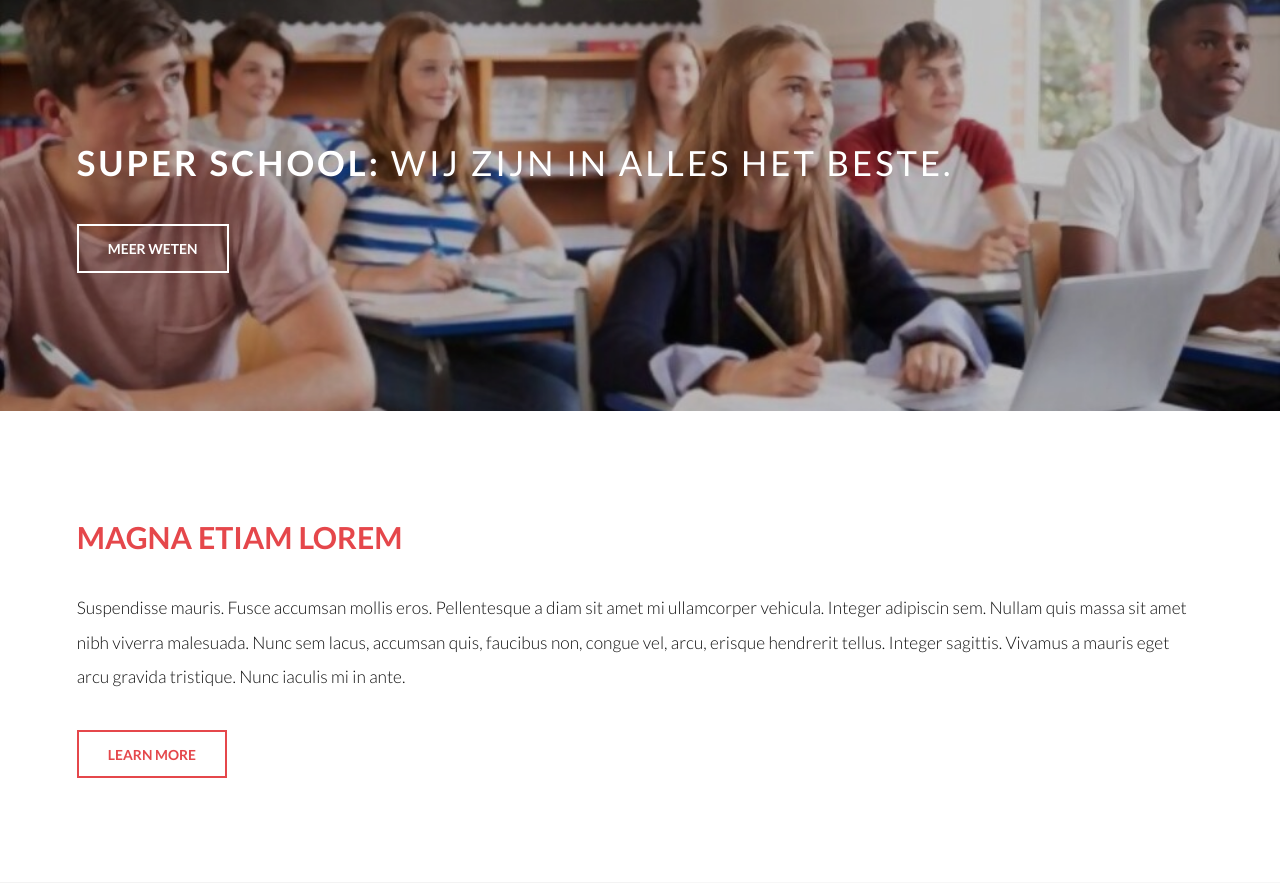
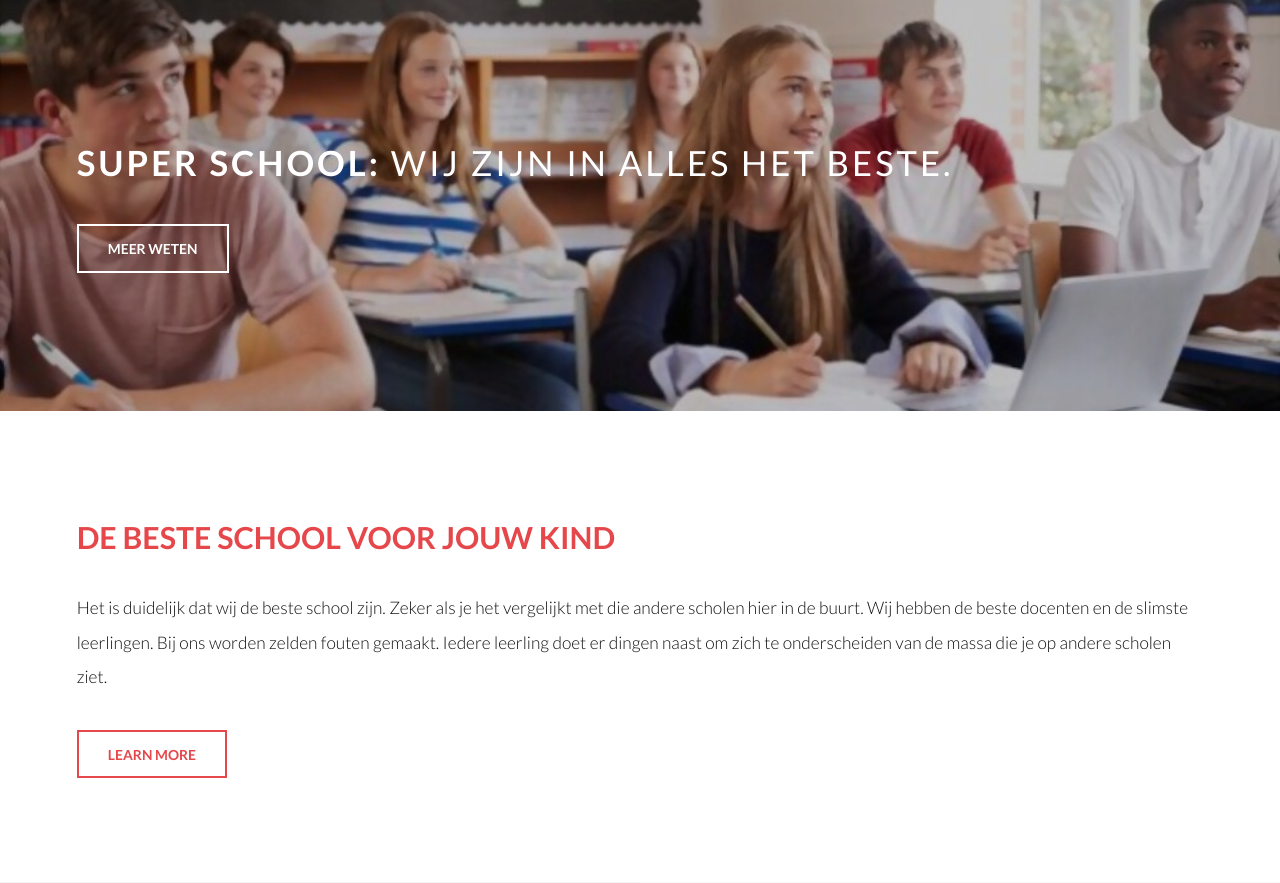
Before and after one commit to HackFlag-org/school, a PHP site: page / in a window 1280 px wide. Shown: the part 88-971 px from the top of the page. Run offline with PHP 8.4, Linux system fonts and the light colour scheme.

Commit message:
Update index.php

```diff
--- a/index.php
+++ b/index.php
@@ -36,9 +36,9 @@ require('global.php');
 			<section id="one">
 				<div class="inner">
 					<header>
-						<h2>Magna Etiam Lorem</h2>
+						<h2>De beste school voor jouw kind</h2>
 					</header>
-					<p>Suspendisse mauris. Fusce accumsan mollis eros. Pellentesque a diam sit amet mi ullamcorper vehicula. Integer adipiscin sem. Nullam quis massa sit amet nibh viverra malesuada. Nunc sem lacus, accumsan quis, faucibus non, congue vel, arcu, erisque hendrerit tellus. Integer sagittis. Vivamus a mauris eget arcu gravida tristique. Nunc iaculis mi in ante.</p>
+					<p>Het is duidelijk dat wij de beste school zijn. Zeker als je het vergelijkt met die andere scholen hier in de buurt. Wij hebben de beste docenten en de slimste leerlingen. Bij ons worden zelden fouten gemaakt. Iedere leerling doet er dingen naast om zich te onderscheiden van de massa die je op andere scholen ziet.</p>
 					<ul class="actions">
 						<li><a href="#" class="button alt">Learn More</a></li>
 					</ul>
@@ -115,7 +115,7 @@ require('global.php');
 				</div>
 			</section>
 
-		<!-- Footer -->
+		<!-- Footer
 			<section id="footer">
 				<div class="inner">
 					<header>
@@ -142,7 +142,7 @@ require('global.php');
 						&copy; Untitled Design: <a href="https://templated.co/">TEMPLATED</a>. Images <a href="https://unsplash.com/">Unsplash</a>
 					</div>
 				</div>
-			</section>
+			</section> -->
 
 		<!-- Scripts -->
 			<script src="assets/js/jquery.min.js"></script>
```
